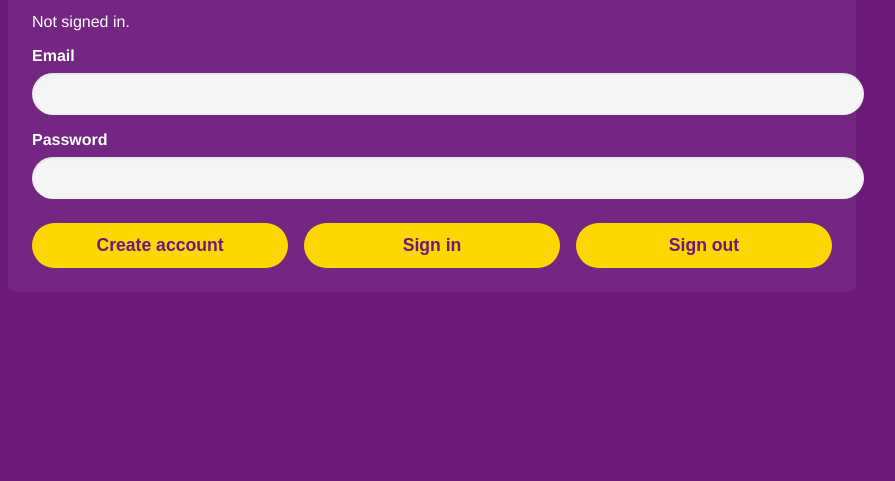
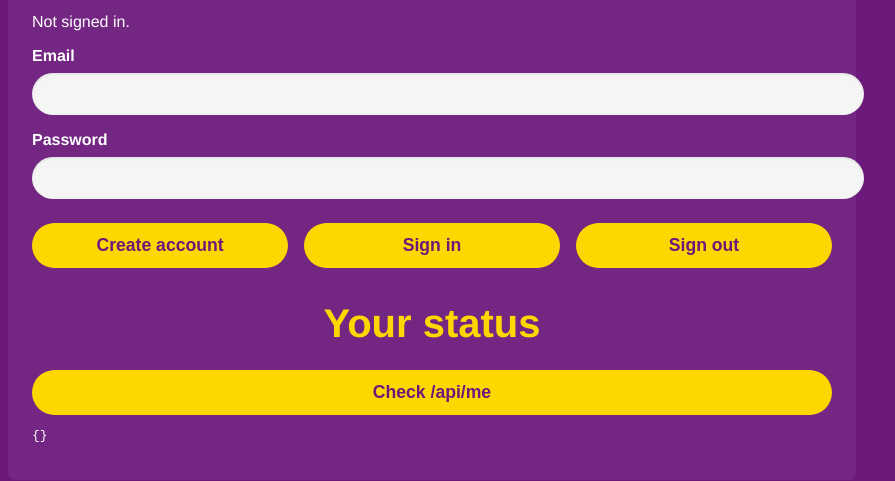
Before and after one commit to Tomcat9771/Preach-Point-Login, a website with bundled scripts: page public/login.html in a window 1280 px wide. Shown: the part 327-808 px from the top of the page, without its empty margins (208-1103 px from the left). Built offline with nearby package versions, Linux system fonts and the light colour scheme; no server answers.

Commit message:
Revert "Clean login page layout"

```diff
--- a/public/login.html
+++ b/public/login.html
@@ -27,6 +27,12 @@
       <button id="btnSignout">Sign out</button>
     </div>
 
+    <h2>Your status</h2>
+    <div class="actions">
+      <button id="btnMe">Check /api/me</button>
+    </div>
+    <pre id="meBox">{}</pre>
+
     <div id="gate" hidden>
       <h2>Access</h2>
       <p id="gateStatus">Checking subscription…</p>
```
